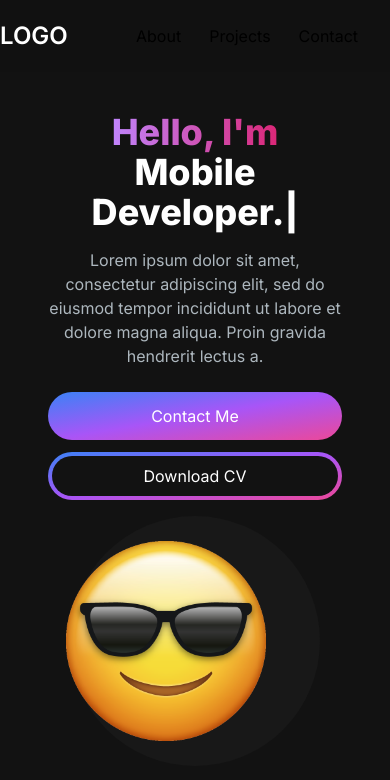
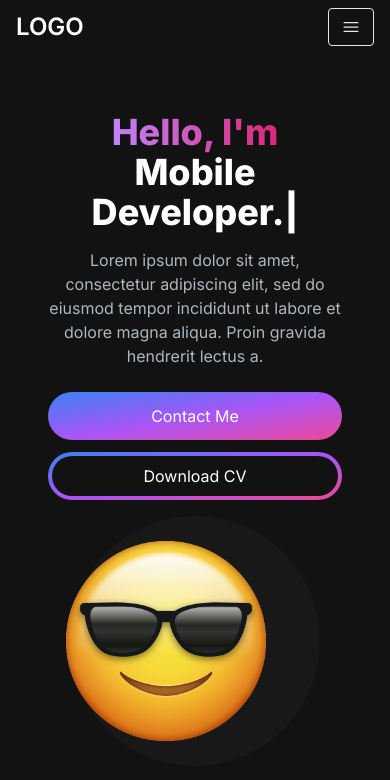
Before and after one commit to sriram-senthilkr/my-portfolio-website, a Next.js app: page / in a window 390 px wide. Shown: the top 780 px of the page. Built offline with nearby package versions, Linux system fonts and the light colour scheme.

Commit message:
Completed Navbar

```diff
--- /dev/null
+++ b/app/components/MenuOverlay.jsx
@@ -0,0 +1,22 @@
+import React from "react";
+import NavLink from "./NavLink";
+
+const MenuOverlay = ({ links }) => {
+    return (
+        <div className="menu-overlay">
+            <ul className="flex flex-col py-4 items-center">
+                {links.map((link, index) => (
+                    <li key={index}>
+                        <NavLink
+                            href={link.path}
+                            title={link.title}
+                            key={index}
+                        />
+                    </li>
+                ))}
+            </ul>
+        </div>
+    );
+};
+
+export default MenuOverlay;
--- a/app/components/Navbar.jsx
+++ b/app/components/Navbar.jsx
@@ -1,6 +1,9 @@
+"use client";
 import Link from "next/link";
-import React from "react";
+import React, { useState } from "react";
 import NavLink from "./NavLink";
+import { Bars3Icon, XMarkIcon } from "@heroicons/react/24/solid";
+import MenuOverlay from "./MenuOverlay";
 
 const navLinks = [
     {
@@ -18,16 +21,34 @@
 ];
 
 const Navbar = () => {
+    const [navbarOpen, setNavbarOpen] = useState(false);
     return (
-        <nav className="fixed top-0 left-0 right-0 z-10 bg-[#121212] bg-opacity-90">
-            <div className="flex flex-wrap items-center justify-between mx-auto">
+        <nav className="fixed top-0 left-0 right-0 z-10 bg-[#121212] bg-opacity-100">
+            <div className="flex flex-wrap items-center justify-between mx-auto px-4 py-2">
                 <Link
                     href={"/"}
                     className="text-2xl md:text-5xl text-white font-semibold"
                 >
                     LOGO
                 </Link>
-                <div className="menu md:block md:w-auto" id="navbar">
+                <div className="mobile-menu block md:hidden">
+                    {!navbarOpen ? (
+                        <button
+                            onClick={() => setNavbarOpen(true)}
+                            className="flex items-center px-3 py-2 border rounded border-slate-200 text-slate-200 hover:text-white hover:border-white"
+                        >
+                            <Bars3Icon className="h-5 w-5" />
+                        </button>
+                    ) : (
+                        <button
+                            onClick={() => setNavbarOpen(false)}
+                            className="flex items-center px-3 py-2 border rounded border-slate-200 text-slate-200 hover:text-white hover:border-white"
+                        >
+                            <XMarkIcon className="h-5 w-5" />
+                        </button>
+                    )}
+                </div>
+                <div className="menu hidden md:block md:w-auto" id="navbar">
                     <ul className="flex p-4 md:p-0 sm:flex-row md:space-x-8 mt-0">
                         {navLinks.map((link, index) => (
                             <li key={index}>
@@ -37,6 +58,7 @@
                     </ul>
                 </div>
             </div>
+            {navbarOpen ? <MenuOverlay links={navLinks} /> : null}
         </nav>
     );
 };
--- a/package.json
+++ b/package.json
@@ -9,6 +9,7 @@
     "lint": "next lint"
   },
   "dependencies": {
+    "@heroicons/react": "^2.0.18",
     "next": "14.0.1",
     "react": "^18",
     "react-dom": "^18",
```
Also changed, not shown: 1 other file (tests, documents, lock files or other folders).
